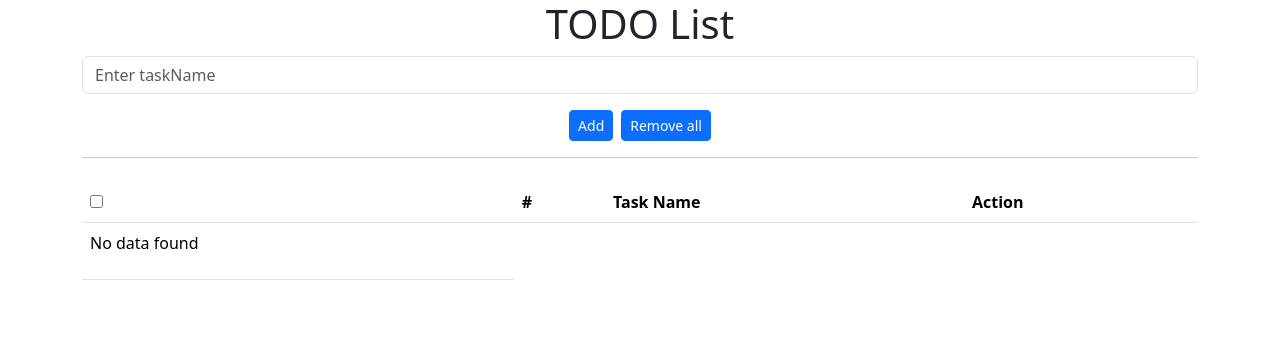
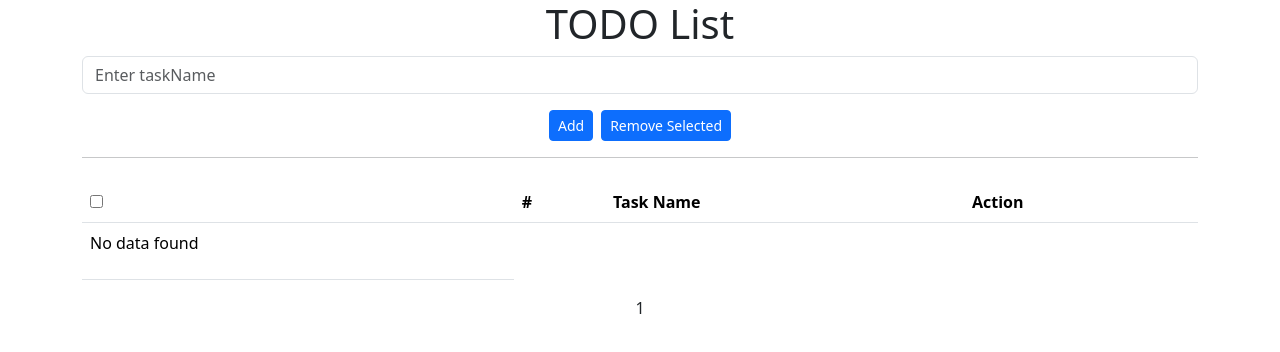
Before and after one commit to shailesh-ss-19-11/evening-todolist, a React (Vite) app: page / in a window 1280 px wide. Shown: the top 352 px of the page. Built offline with nearby package versions, Linux system fonts and the light colour scheme.

Commit message:
pagination

```diff
--- a/src/todolist/Todo.jsx
+++ b/src/todolist/Todo.jsx
@@ -9,7 +9,21 @@ const Todo = () => {
     const [showModal, setshowModal] = useState(false);
     const [task, settask] = useState({});
     const [selectAll, setselectAll] = useState(false);
+    const [currentPage, setCurrentPage] = useState(1);
+    const itemsperpage = 3;
 
+    // 50 ---> 10 items in single page  10/50
+    // 5 pages
+    // 1st page -> 1-10 --> 10*1 ->10
+    // 2nd page -> 11-20 --> 10*2 ->20       20-10 -->10
+    // 3rd page -> 21-30
+    // 4th page -> 31-40
+    // 5th page -> 41-50
+
+    const indexOfLastItem = currentPage * itemsperpage;
+    const indexOfFirstItem = indexOfLastItem - itemsperpage;
+    const currentitems = todoList.slice(indexOfFirstItem, indexOfLastItem);
+    const totalPages = Math.ceil(todoList.length / itemsperpage) //-->5
 
     const handleInputChange = (e) => {
         setinput(e.target.value);
@@ -40,6 +54,8 @@ const Todo = () => {
     const addDataInLocalstorage = () => {
         if (todoList?.length > 0) {
             localStorage.setItem("todoList", JSON.stringify(todoList));
+        } else {
+            localStorage.setItem("todoList", JSON.stringify([]));
         }
     }
 
@@ -60,8 +76,6 @@ const Todo = () => {
     useEffect(() => {
         fetchLocalstorageData();
     }, [])
-
-
 
     useEffect(() => {
         addDataInLocalstorage();
@@ -104,11 +118,23 @@ const Todo = () => {
         setselectAll(e.target.checked);
     }
 
+    const handleSelect = (e, id) => {
+        const existingTodoList = [...todoList];
+        const newTodoList = existingTodoList.map((task) => {
+            if (task.id === id) {
+                return { ...task, isChecked: e.target.checked };
+            }
+            return { ...task };
+        })
+        settodoList(newTodoList);
+    }
+
 
     // console.log(selectAll);
     const removeSelected = () => {
         const existingTodo = [...todoList];
         const updatedList = existingTodo.filter((item) => item.isChecked !== true);
+        console.log(updatedList)
         settodoList(updatedList);
         setselectAll(false);
     }
@@ -122,15 +148,17 @@ const Todo = () => {
                 </div>
 
                 <button onClick={addTodo} className="btn btn-sm btn-primary mx-1">Add</button>
-                <button onClick={removeSelected} className="btn btn-sm btn-primary mx-1">Remove all</button>
+                <button onClick={removeSelected} className="btn btn-sm btn-primary mx-1">Remove Selected</button>
                 <hr />
                 <TodoTable
-                    todoList={todoList}
+                    // todoList={todoList}
+                    todoList={currentitems}
                     settask={settask}
                     setshowModal={setshowModal}
                     handleDeleteTask={handleDeleteTask}
                     selectAll={selectAll}
                     handleSelectAll={handleSelectAll}
+                    handleSelect={handleSelect}
                 />
             </center>
             {/* conditional rendering  */}
@@ -147,6 +175,21 @@ const Todo = () => {
                     xyz="kkk"
                 /> :
                 null}
+
+            <div className="text-center mx-3">
+                1
+                {
+                    [...Array(totalPages)].map((item, index) => {
+                        return (
+                            <button className={currentPage !== index+1 ? "btn btn-sm btn-primary mx-1" : "btn btn-sm btn-secondary mx-1 p-2 border border-light"}
+                            onClick={() => setCurrentPage(index + 1)}>
+                                {index + 1}
+                            </button>
+                        )
+                    })
+
+                }
+            </div>
         </div>
     )
 }
--- a/src/todolist/TodoTable.jsx
+++ b/src/todolist/TodoTable.jsx
@@ -1,7 +1,7 @@
 import React from 'react'
 import { MdDelete, MdEditSquare } from "react-icons/md";
 const TodoTable = (props) => {
-    const { todoList, settask, setshowModal, handleDeleteTask, selectAll,handleSelectAll } = props;
+    const { todoList, settask, setshowModal, handleDeleteTask, selectAll,handleSelectAll,handleSelect } = props;
     return (
         <div>
             <table className="table mt-4">
@@ -20,7 +20,7 @@ const TodoTable = (props) => {
                         todoList?.map((task) => {
                             return (
                                 <tr key={task.id}>
-                                    <td><input type="checkbox" checked={task.isChecked} /></td>
+                                    <td><input onChange={(e)=>handleSelect(e,task.id)} type="checkbox" checked={task.isChecked} /></td>
                                     <td>{task.id}</td>
                                     <td>{task.taskName}</td>
                                     <td>
```
